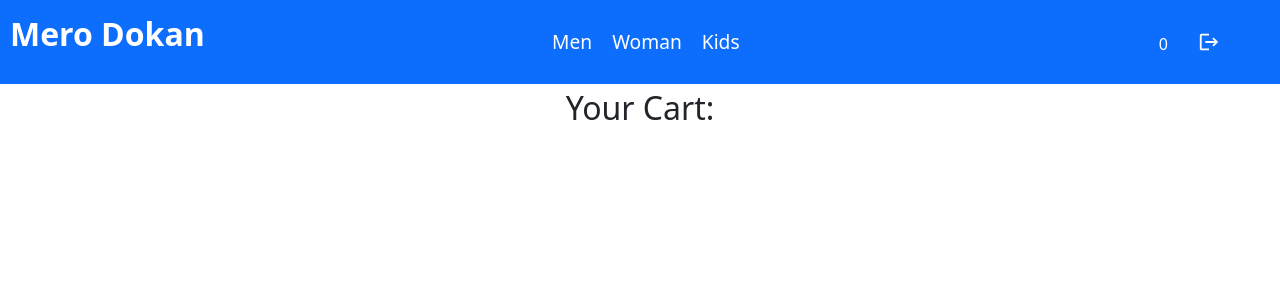
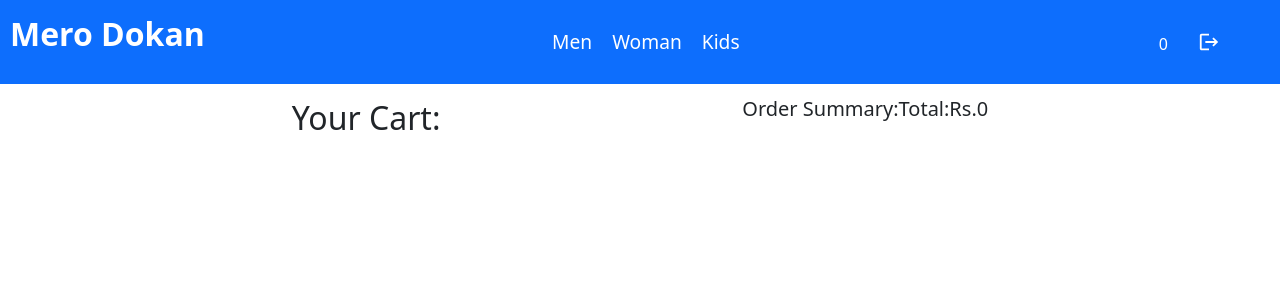
Before and after one commit to Suraj-Subedi/group_4, a React (Create React App) app: page /cart in a window 1280 px wide. Shown: the top 300 px of the page. Built offline with nearby package versions, Linux system fonts and the light colour scheme; sample sign-in values are in the browser's storage; some icons are missing; the HTML template or start-up script is replaced by a standard one.

Commit message:
total claculate:

```diff
--- a/src/components/productCard.jsx
+++ b/src/components/productCard.jsx
@@ -5,6 +5,7 @@ import { toast } from 'react-hot-toast'
 
 function ProductCard({ product }) {
     const { cart, setCart } = useContext(CartContext)
+    const [quantity, setQuantity] = React.useState(1)
     return (
         <div style={{
             display: "flex",
@@ -24,6 +25,18 @@ function ProductCard({ product }) {
                 <h1>{product.title}</h1>
                 <h5>{product.description}</h5>
                 <h3>Rs. {product.price}</h3>
+                <div style={{ display: "flex", "gap": "10px" }}> <button onClick={() => {
+                    setQuantity(quantity + 1)
+                }}>+</button>
+                    <h3>{quantity}</h3>
+                    <button onClick={() => {
+                        if (quantity === 1) {
+                            toast.error("Quantity cannot be less than 1");
+                            return;
+                        }
+                        setQuantity(quantity - 1)
+                    }}>-</button></div>
+
                 <MyButton title={"Add to Cart"} onClick={() => {
 
                     var alreadyInCart = false;
@@ -37,7 +50,7 @@ function ProductCard({ product }) {
                         toast.error("Product already in cart")
                     } else {
 
-                        setCart([...cart, { product, quantity: 1 }])
+                        setCart([...cart, { product, quantity: quantity }])
                         localStorage.setItem("cart", JSON.stringify(cart))
                         toast.success("Product added to cart")
 
--- a/src/pages/cart/cart.js
+++ b/src/pages/cart/cart.js
@@ -1,19 +1,38 @@
-import {useContext} from "react";
+import {useContext, useEffect} from "react";
 import Navbar from "../../components/navbar/navbar";
 import CartContext from "../../context/cartContext";
 import ProductCard from "../../components/productCard";
 import "./cart.css";
 import {toast} from "react-hot-toast";
+import {useState} from "react";
 
 import {FiMinusCircle, FiPlusCircle} from "react-icons/fi";
 
 function CartPage() {
   const {cart} = useContext(CartContext);
+  const [total, setTotal] = useState(0);
+
+  useEffect(() => {
+    var total = 0;
+    cart.forEach((item) => {
+      total += item.product.price * item.quantity;
+    });
+    setTotal(total);
+  }, [cart]);
+
   return (
     <div>
       <Navbar />
+      <div style={{display: "flex", justifyContent: "space-evenly"}}>
+        <div>
+          {" "}
           <span
-        style={{justifyContent: "center", display: "flex", fontSize: "2rem"}}
+            style={{
+              justifyContent: "",
+              display: "flex",
+              fontSize: "2rem",
+              padding: "10px",
+            }}
           >
             Your Cart:
           </span>
@@ -21,6 +40,22 @@ function CartPage() {
             {cart.map((item) => {
               return <CartCard cartItem={item} />;
             })}
+          </div>
+        </div>
+        <div
+          style={{
+            display: "flex",
+            flexDirection: "column",
+            padding: "10px 10px",
+            fontSize: "1.25rem",
+          }}
+        >
+          <div>
+            {" "}
+            <span>Order Summary:</span>
+            <span>Total:Rs.{total}</span>
+          </div>
+        </div>
       </div>
     </div>
   );
```
Lines whose indentation alone changed are shown as unchanged.
